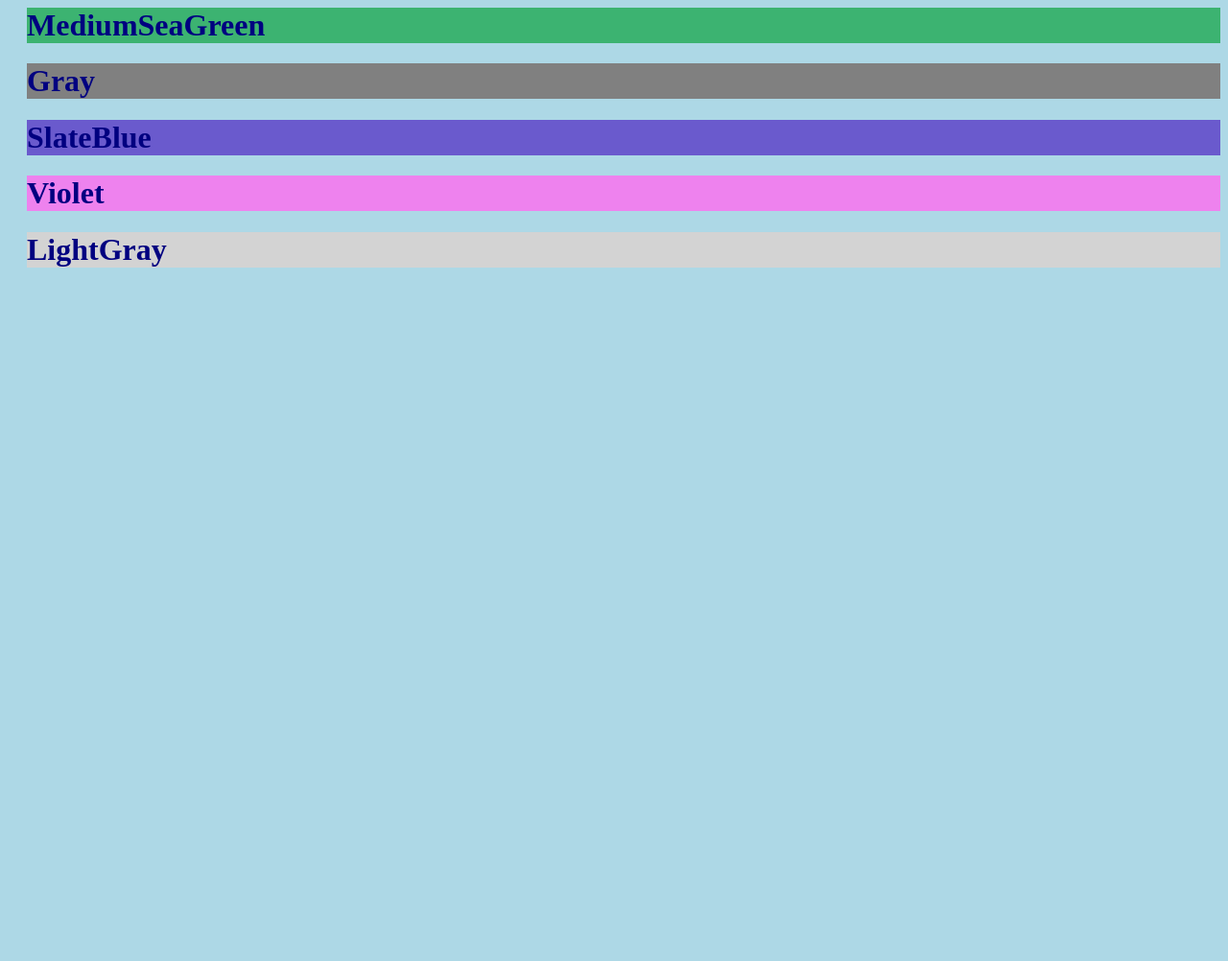
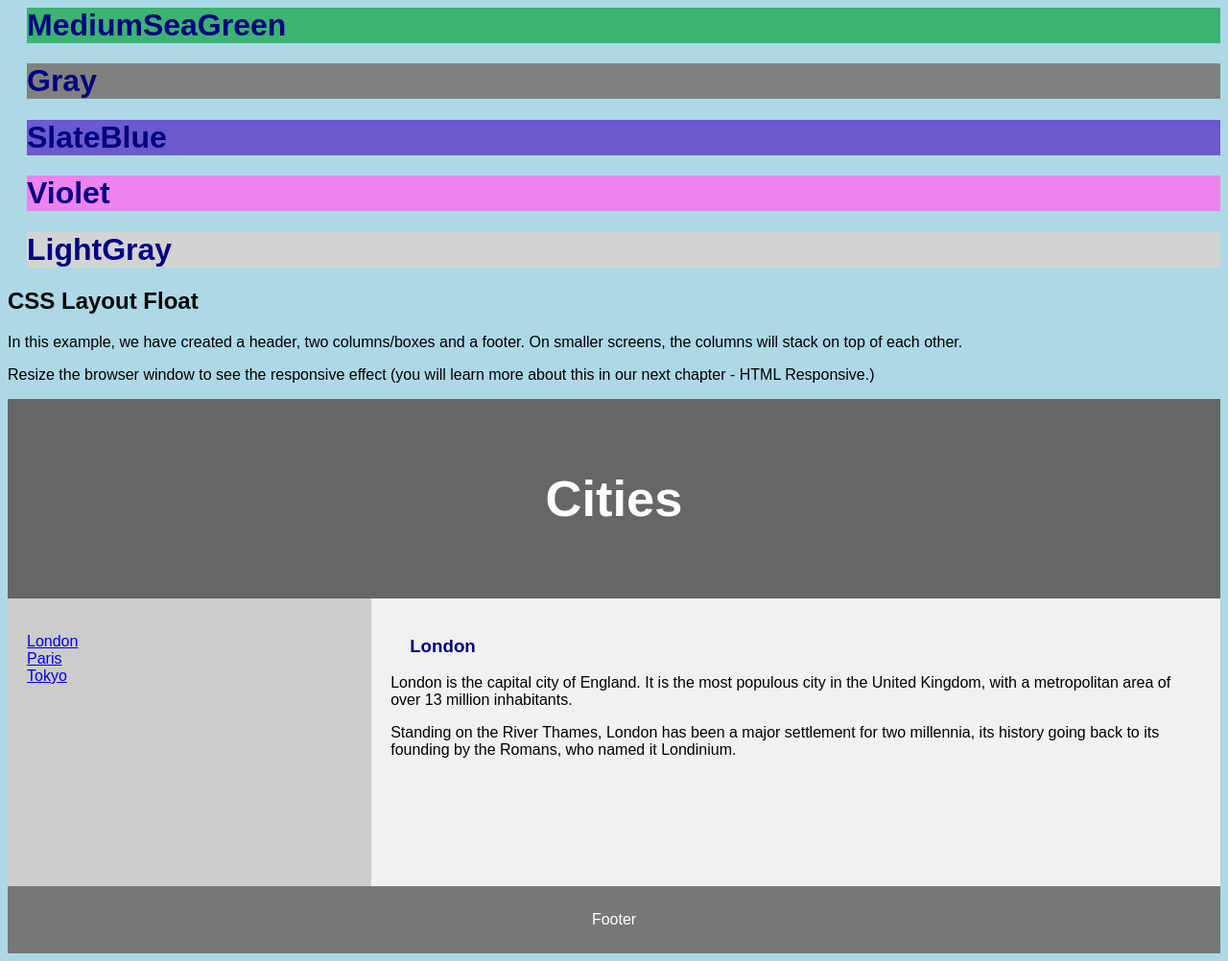
Before and after one commit to SahilTechpediac/WebDevProject, a plain HTML site: page index.html in a window 1280 px wide. Shown: the part 949-1951 px from the top of the page at 96% size. Before the commit the page ends 1249 px from the top, so only its background shows below. Drawn offline with Linux system fonts and the light colour scheme.

Commit message:
Add new footer content added

```diff
--- a/index.html
+++ b/index.html
@@ -3,7 +3,71 @@
 <head>
 <title>Hello World!</title>
 <link rel="stylesheet" href="style.css">
-</head>
+<style>
+  * {
+    box-sizing: border-box;
+  }
+
+  body {
+    font-family: Arial, Helvetica, sans-serif;
+  }
+
+  /* Style the header */
+  header {
+    background-color: #666;
+    padding: 30px;
+    text-align: center;
+    font-size: 35px;
+    color: white;
+  }
+
+  /* Create two columns/boxes that floats next to each other */
+  nav {
+    float: left;
+    width: 30%;
+    height: 300px; /* only for demonstration, should be removed */
+    background: #ccc;
+    padding: 20px;
+  }
+
+  /* Style the list inside the menu */
+  nav ul {
+    list-style-type: none;
+    padding: 0;
+  }
+
+  article {
+    float: left;
+    padding: 20px;
+    width: 70%;
+    background-color: #f1f1f1;
+    height: 300px; /* only for demonstration, should be removed */
+  }
+
+  /* Clear floats after the columns */
+  section::after {
+    content: "";
+    display: table;
+    clear: both;
+  }
+
+  /* Style the footer */
+  footer {
+    background-color: #777;
+    padding: 10px;
+    text-align: center;
+    color: white;
+  }
+
+  /* Responsive layout - makes the two columns/boxes stack on top of each other instead of next to each other, on small screens */
+  @media (max-width: 600px) {
+    nav, article {
+      width: 100%;
+      height: auto;
+    }
+  }
+  </style>
+  </head>
 <body>
 
 <h1>Hello world!</h1>
@@ -52,5 +116,36 @@
 <h1 style="background-color:Violet;">Violet</h1>
 <h1 style="background-color:LightGray;">LightGray</h1>
 
+
+  <body>
+
+  <h2>CSS Layout Float</h2>
+  <p>In this example, we have created a header, two columns/boxes and a footer. On smaller screens, the columns will stack on top of each other.</p>
+  <p>Resize the browser window to see the responsive effect (you will learn more about this in our next chapter - HTML Responsive.)</p>
+
+  <header>
+    <h2>Cities</h2>
+  </header>
+
+  <section>
+    <nav>
+      <ul>
+        <li><a href="#">London</a></li>
+        <li><a href="#">Paris</a></li>
+        <li><a href="#">Tokyo</a></li>
+      </ul>
+    </nav>
+
+    <article>
+      <h1>London</h1>
+      <p>London is the capital city of England. It is the most populous city in the  United Kingdom, with a metropolitan area of over 13 million inhabitants.</p>
+      <p>Standing on the River Thames, London has been a major settlement for two millennia, its history going back to its founding by the Romans, who named it Londinium.</p>
+    </article>
+  </section>
+
+  <footer>
+    <p>Footer</p>
+  </footer>
+
 </body>
 </html>
```
